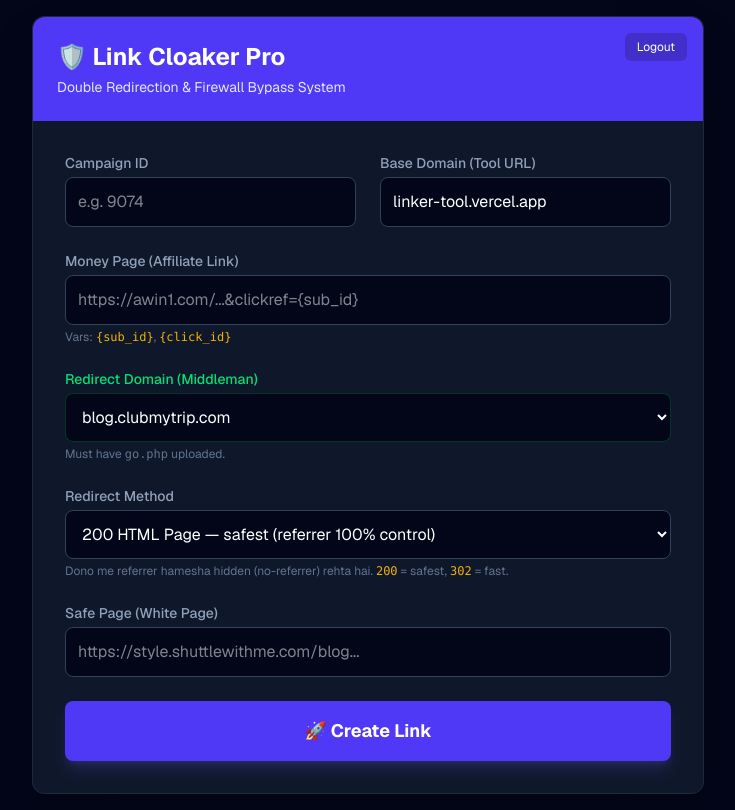
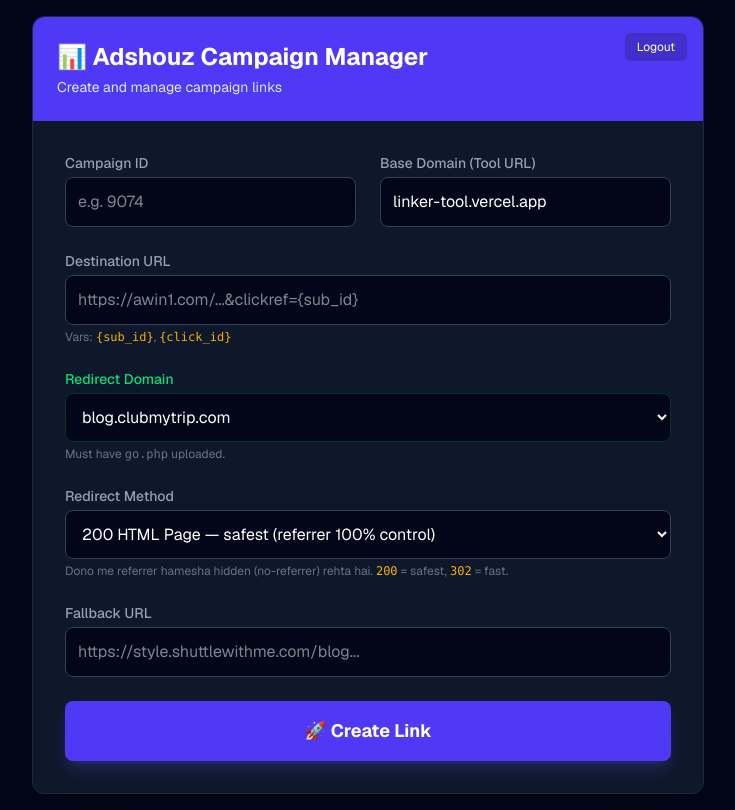
Before and after one commit to 5anyam/linker-tool, a Next.js app: page /admin in a window 1280 px wide. Shown: the whole page, without its empty margins (272-1007 px from the left). Built offline with nearby package versions, Linux system fonts and the light colour scheme.

Commit message:
Add new files

```diff
--- a/package.json
+++ b/package.json
@@ -1,5 +1,5 @@
 {
-  "name": "link-cloaker",
+  "name": "adshouz-links",
   "version": "0.1.0",
   "private": true,
   "scripts": {
--- a/src/app/admin/page.tsx
+++ b/src/app/admin/page.tsx
@@ -7,7 +7,7 @@ export default function Admin() {
     offerLink: '',
     safeLink: '',
     baseDomain: 'linker-tool.vercel.app', // Default Tool URL
-    redirectDomain: 'blog.clubmytrip.com', // Default Middleman
+    redirectDomain: 'blog.clubmytrip.com', // Default redirect domain
     redirectMethod: '200', // 200 (safest HTML) | 302 (fast)
     countries: 'US, GB, CA, IN, AU, DE, PL'
   });
@@ -66,9 +66,9 @@ export default function Admin() {
             Logout
           </button>
           <h1 className="text-2xl font-bold text-white flex items-center gap-2">
-            🛡️ Link Cloaker Pro
+            📊 Adshouz Campaign Manager
           </h1>
-          <p className="text-indigo-100 text-sm mt-1">Double Redirection & Firewall Bypass System</p>
+          <p className="text-indigo-100 text-sm mt-1">Create and manage campaign links</p>
         </div>
 
         <div className="p-8">
@@ -101,7 +101,7 @@ export default function Admin() {
 
             {/* Offer Link */}
             <div>
-              <label className="block text-sm font-medium text-slate-400 mb-1">Money Page (Affiliate Link)</label>
+              <label className="block text-sm font-medium text-slate-400 mb-1">Destination URL</label>
               <input
                 type="url"
                 required
@@ -114,10 +114,9 @@ export default function Admin() {
               </p>
             </div>
 
-            {/* Redirect Domain (Middleman) */}
-           {/* Redirect Domain (Middleman) */}
+            {/* Redirect Domain */}
 <div>
-  <label className="block text-sm font-medium text-green-400 mb-1">Redirect Domain (Middleman)</label>
+  <label className="block text-sm font-medium text-green-400 mb-1">Redirect Domain</label>
   <select
     required
     className="w-full bg-slate-950 border border-green-800/50 rounded-lg p-3 text-white focus:border-green-500 outline-none cursor-pointer"
@@ -150,7 +149,7 @@ export default function Admin() {
 
             {/* Safe Link */}
              <div>
-              <label className="block text-sm font-medium text-slate-400 mb-1">Safe Page (White Page)</label>
+              <label className="block text-sm font-medium text-slate-400 mb-1">Fallback URL</label>
               <input
                 type="url"
                 required
@@ -171,7 +170,7 @@ export default function Admin() {
           {/* Generated Link Box */}
           {generatedLink && (
             <div className="mt-8 bg-black/40 p-5 rounded-xl border border-green-500/30">
-              <label className="text-xs font-bold text-green-400 uppercase tracking-wider mb-2 block">Your Cloaked Link</label>
+              <label className="text-xs font-bold text-green-400 uppercase tracking-wider mb-2 block">Your Campaign Link</label>
               <div className="flex flex-col sm:flex-row items-center gap-3">
                 <code className="flex-1 block w-full text-sm text-slate-300 break-all bg-black/50 p-3 rounded border border-slate-700 font-mono">
                   {generatedLink}
--- a/src/middleware.ts
+++ b/src/middleware.ts
@@ -49,7 +49,7 @@ function redirectPage(targetUrl: string) {
       'Content-Type': 'text/html; charset=utf-8',
       'Referrer-Policy': REF_POLICY,
       'X-Robots-Tag': 'noindex, nofollow',
-      // Cache na ho warna cloaked link stale response de sakta hai
+      // Cache na ho warna campaign link stale response de sakta hai
       'Cache-Control': 'no-store, no-cache, must-revalidate',
     },
   });
@@ -100,7 +100,7 @@ export async function middleware(req: NextRequest) {
       : NextResponse.redirect(new URL('/login', req.url));
   }
 
-  // Cloaked links sirf root pe hote hain (/?campId?sub?click). Baaki sab -> google.
+  // Campaign links sirf root pe hote hain (/?campId?sub?click). Baaki sab -> google.
   if (pathname !== '/') return toFallback();
 
   let rawQuery = url.search.substring(1);
@@ -160,11 +160,11 @@ export async function middleware(req: NextRequest) {
     // Ye tabhi use hoga jab dashboard mein "Redirect Domain" bhara ho
     if (isMoneyPage && campaign.redirect_domain) {
         const base64Link = Buffer.from(finalUrl).toString('base64');
-        const middlemanUrl = `https://${campaign.redirect_domain}/go.php?data=${base64Link}`;
+        const hopUrl = `https://${campaign.redirect_domain}/go.php?data=${base64Link}`;
 
         // go.php khud apna (blog) referrer affiliate ko inject karta hai,
         // isliye is hop pe no-referrer rakhna safe hai.
-        return buildRedirect(middlemanUrl, method);
+        return buildRedirect(hopUrl, method);
     }
 
     // Scenario 2: Direct Jump (1 Hop Saved)
```
Also changed, not shown: 1 other file (tests, documents, lock files or other folders).
